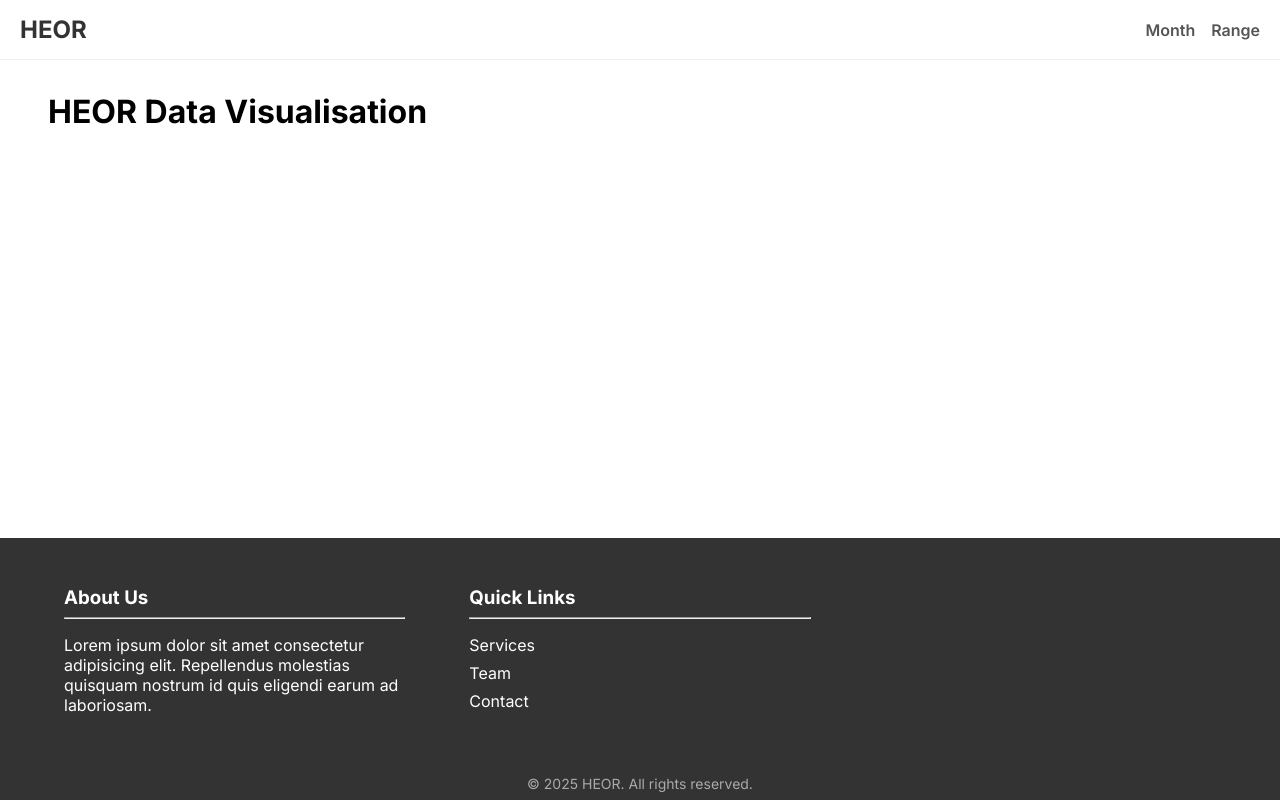
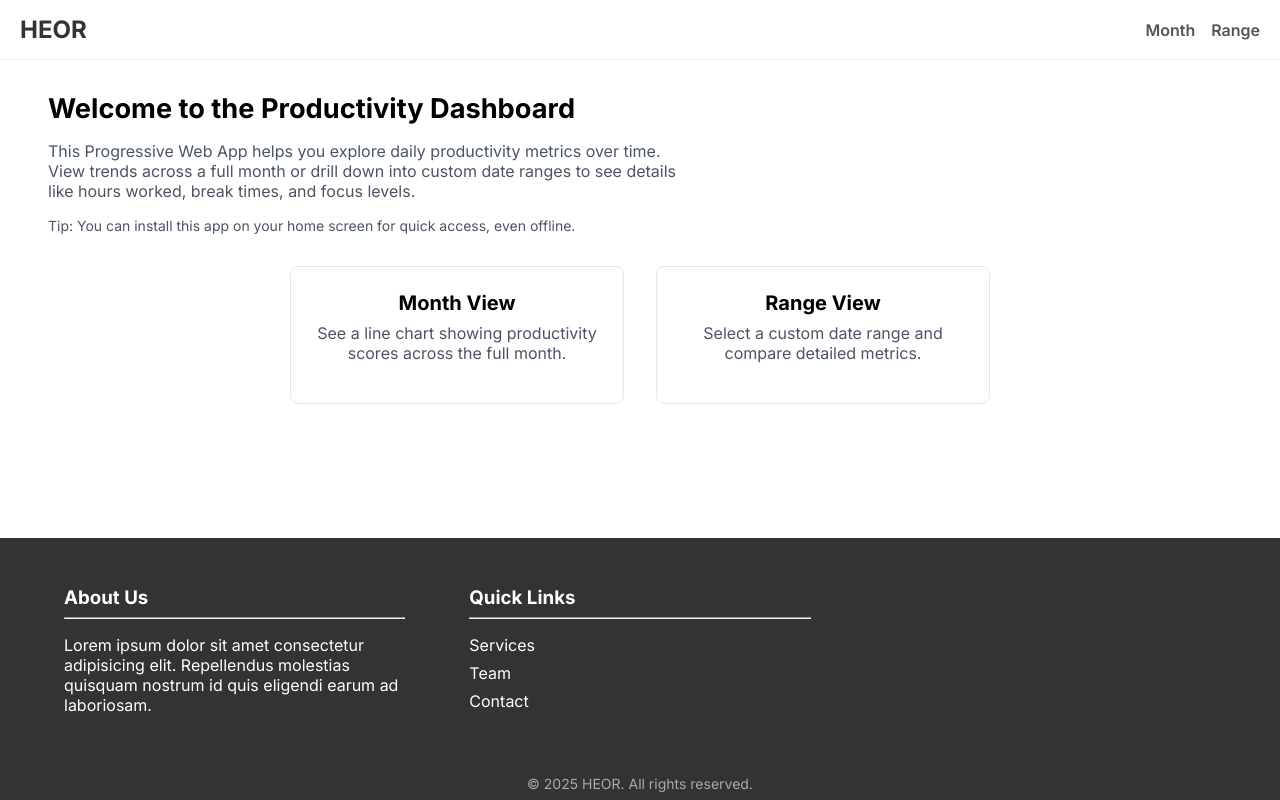
Before and after one commit to RobGrimes8/heor-data-visualisation, a Next.js app: page / in a window 1280 px wide. Built offline with nearby package versions, Linux system fonts and the light colour scheme.

Commit message:
implement chart components

```diff
--- a/app/month/styles.module.scss
+++ b/app/month/styles.module.scss
@@ -1,3 +1,21 @@
 .page {
     margin-top: 60px;
+    .main {
+        padding: 2rem 3rem;
+        p {
+            margin-bottom: 1rem;
+            max-width: 650px;
+            color: #4a5565;
+            &.tip {
+                font-size: 14px;
+            }
+        }
+        .intro {
+            margin-bottom: 2rem;
+            h1 {
+                margin-bottom: 1rem;
+                font-size: 1.7rem;
+            }
+        }
+    }
 }
--- a/app/page.js
+++ b/app/page.js
@@ -1,11 +1,40 @@
-import Image from "next/image";
+import Link from "next/link";
 import styles from "./page.module.scss";
 
 export default function Home() {
     return (
         <div className={styles.page}>
             <main className={styles.main}>
-                <h1 className={styles.title}>HEOR Data Visualisation</h1>
+                <div className={styles.intro}>
+                    <h1>Welcome to the Productivity Dashboard</h1>
+                    <p>
+                        This Progressive Web App helps you explore daily
+                        productivity metrics over time. View trends across a
+                        full month or drill down into custom date ranges to see
+                        details like hours worked, break times, and focus
+                        levels.
+                    </p>
+                    <p className={styles.tip}>
+                        Tip: You can install this app on your home screen for
+                        quick access, even offline.
+                    </p>
+                </div>
+                <div className={styles.quicklinks}>
+                    <Link href="/month" className={styles.link}>
+                        <h2>Month View</h2>
+                        <p>
+                            See a line chart showing productivity scores across
+                            the full month.
+                        </p>
+                    </Link>
+                    <Link href="/month" className={styles.link}>
+                        <h2>Range View</h2>
+                        <p>
+                            Select a custom date range and compare detailed
+                            metrics.
+                        </p>
+                    </Link>
+                </div>
             </main>
         </div>
     );
--- a/app/page.module.scss
+++ b/app/page.module.scss
@@ -2,5 +2,44 @@
     margin-top: 60px;
     .main {
         padding: 2rem 3rem;
+        p {
+            margin-bottom: 1rem;
+            max-width: 650px;
+            color: #4a5565;
+            &.tip {
+                font-size: 14px;
+            }
+        }
+        .intro {
+            margin-bottom: 2rem;
+            h1 {
+                margin-bottom: 1rem;
+                font-size: 1.7rem;
+            }
+        }
+        .quicklinks {
+            display: grid;
+            grid-template-columns: 1fr 1fr;
+            gap: 2rem;
+            margin: 0 auto 3rem;
+            max-width: 700px;
+            .link {
+                padding: 1.5rem;
+                border: 1px solid #e2e8f0;
+                border-radius: 8px;
+                text-align: center;
+                text-decoration: none;
+                color: inherit;
+                transition: box-shadow 0.2s ease, transform 0.2s ease;
+                &:hover {
+                    box-shadow: 0 4px 14px rgba(0, 0, 0, 0.1);
+                    transform: translateY(-2px);
+                }
+                h2 {
+                    margin-bottom: 0.5rem;
+                    font-size: 1.25rem;
+                }
+            }
+        }
     }
 }
--- a/app/range/styles.module.scss
+++ b/app/range/styles.module.scss
@@ -1,3 +1,21 @@
 .page {
     margin-top: 60px;
+    .main {
+        padding: 2rem 3rem;
+        p {
+            margin-bottom: 1rem;
+            max-width: 650px;
+            color: #4a5565;
+            &.tip {
+                font-size: 14px;
+            }
+        }
+        .intro {
+            margin-bottom: 2rem;
+            h1 {
+                margin-bottom: 1rem;
+                font-size: 1.7rem;
+            }
+        }
+    }
 }
```
Also changed, not shown: app/month/page.js (+18 -1 lines), app/range/page.js (+16 -2 lines), lib/getDataset.js (added, +35 -0 lines).
